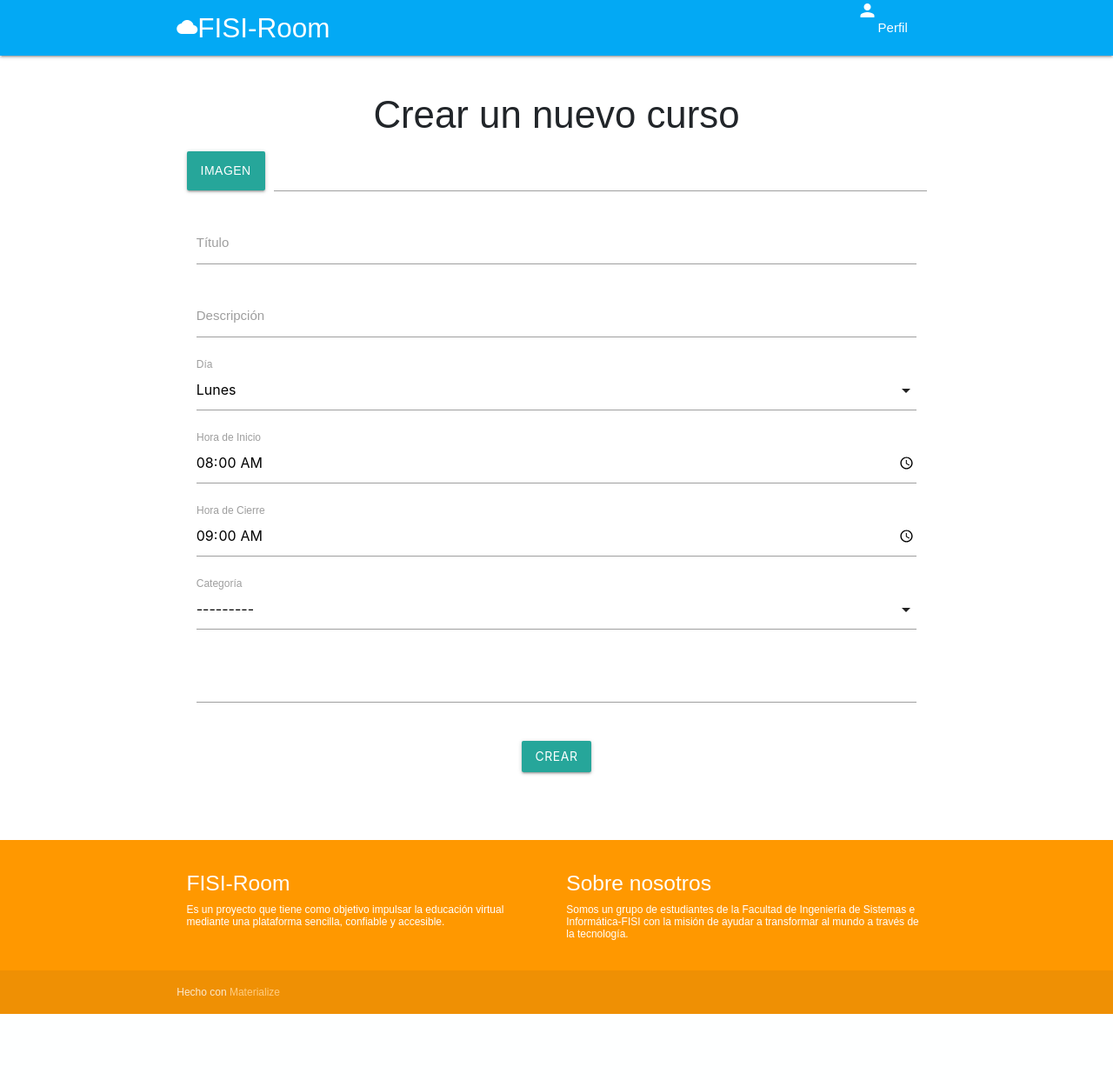
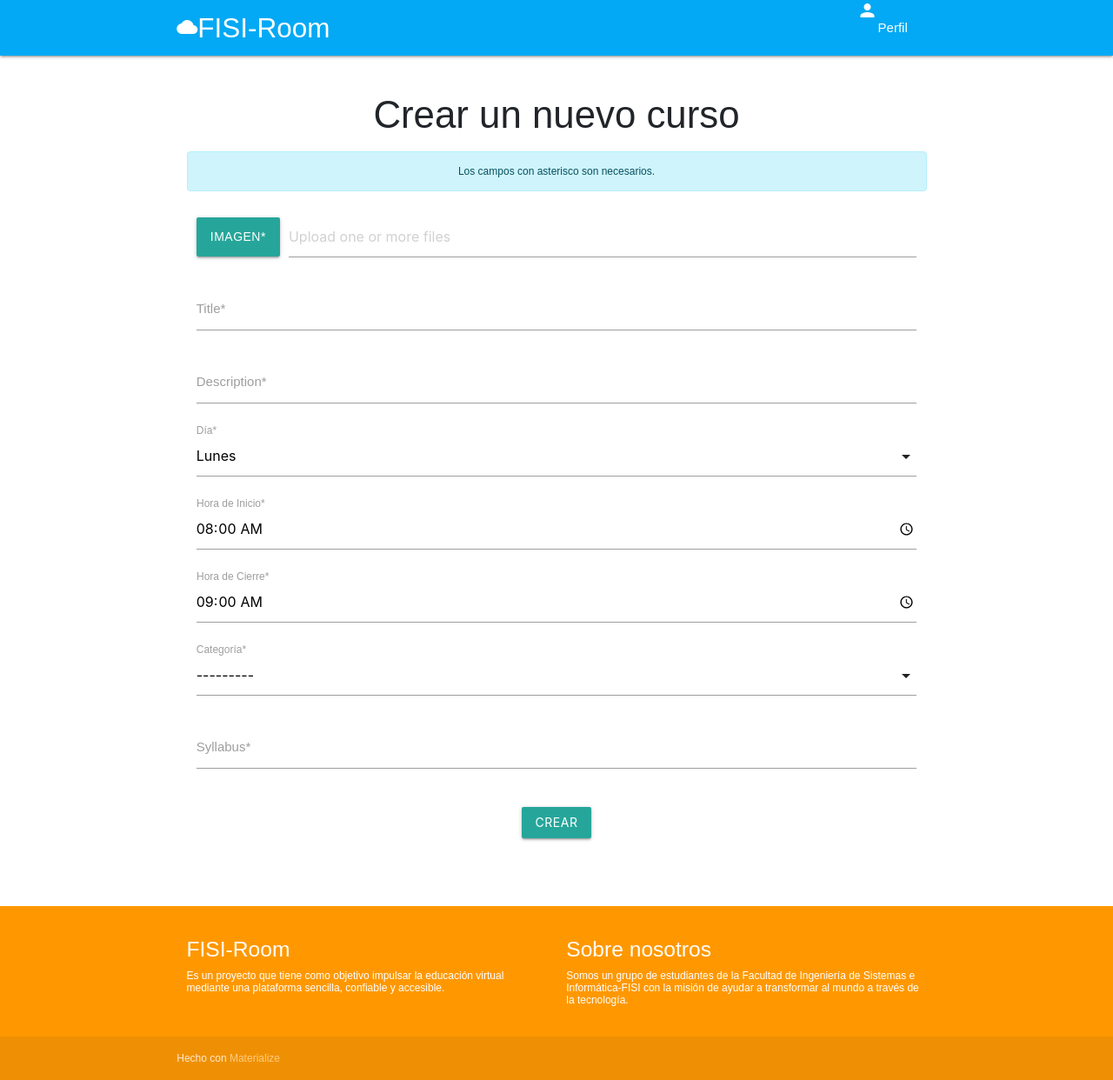
Before and after one commit to piotr1221/aulavirtual, a Django app: page /course/newcourse/ in a window 1280 px wide. Shown: the whole page at 87% size. Before the commit the page ends 1166 px from the top, so only its background shows below. Run offline with Django 3.2, Linux system fonts and the light colour scheme; data comes from the database, SQL or seed files in the repository; some libraries are stand-ins or nearby versions.

Commit message:
Reparar Nuevo curso

```diff
--- a/frontend/templates/classroom/newcourse.html
+++ b/frontend/templates/classroom/newcourse.html
@@ -7,62 +7,64 @@
 <div class="row center-align">
   <div class="col s12">
 
-
     <form method="post" enctype="multipart/form-data" action="" role="form">
       {% csrf_token %}
     <h3 class="title is-3">Crear un nuevo curso</h3>
+    <div class="alert alert-info" role="alert">
+      Los campos con asterisco son necesarios.
+    </div>
 
-          <div class="file-field input-field">
+
+          <div class="file-field input-field col s12">
             <div class="btn">
-              <span>Imagen</span>
+              <span>Imagen*</span>
               {{ form.picture }}
             </div>
             <div class="file-path-wrapper">
-              <input class="file-path validate" type="text">
+              <input class="file-path validate" type="text" placeholder="Upload one or more files">
             </div>
           </div>
 
           <div class="input-field col s12">
             {{ form.title }}
-            <label for="title">Título</label>
+            <label for="title">Title*</label>
           </div>
 
           <div class="input-field col s12">
             {{ form.description }}
-            <label for="description">Descripción</label>
+            <label for="description">Description*</label>
           </div>
 
           <div class="input-field col s12">
             {{ form.day }}
-            <label for="day">Día</label>
+            <label for="day">Día*</label>
           </div>
 
           <div class="input-field col s12">
             <input type='time' name='time_start' type="text" required value='08:00'>
-            <label for="day">Hora de Inicio</label>
+            <label for="day">Hora de Inicio*</label>
           </div>
 
           <div class="input-field col s12">
             <input type='time' name='time_end' type="text" required value='09:00'>
-            <label for="day">Hora de Cierre</label>
+            <label for="day">Hora de Cierre*</label>
           </div>
 
           <div class="input-field col s12">
             {{ form.category }}
-            <label for="location">Categoría</label>
+            <label for="category">Categoría*</label>
           </div>
 
           <div class="input-field col s12">
-              {{ form.syllabus }}
+            {{ form.syllabus }}
+            <label for="syllabus">Syllabus*</label>
           </div>
-
 
       <div class="row">
         <div class="col s12">
           <span style="color: red; font-weight: bold;">{{ form.errors }}</span>
         </div>
       </div>
-
 
       <div class="field">
       <p class="control">
```
Also changed, not shown: media/user_1/218733450_535562314307439_3361247490678186526_n.jpg (added).
